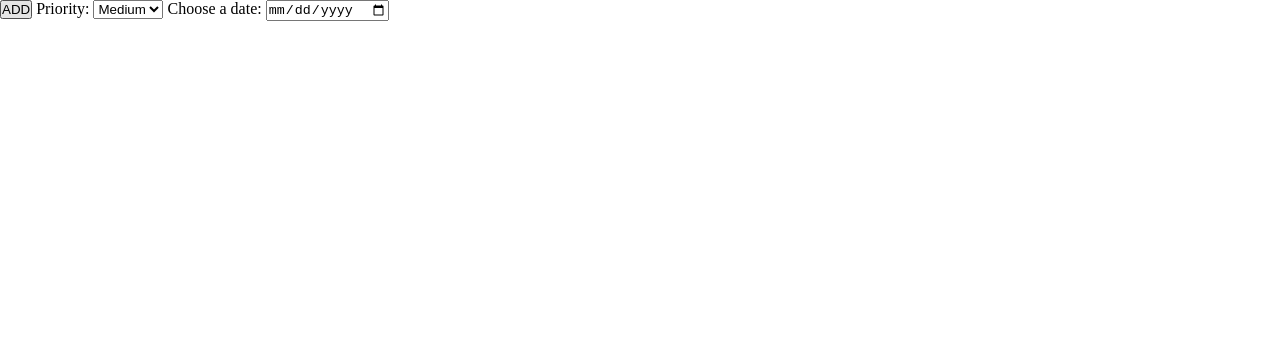
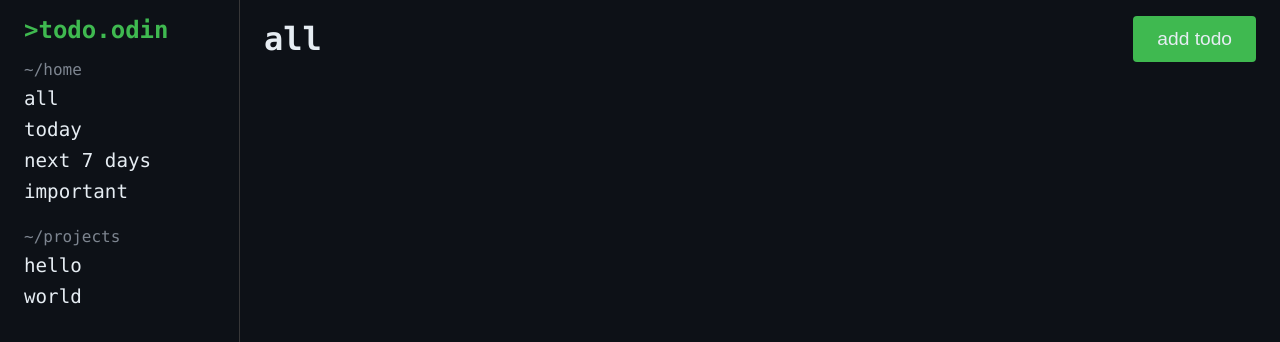
Before and after one commit to Vescien/odin-project-todo-list, a website built with webpack: page src/template.html in a window 1280 px wide. Shown: the top 342 px of the page. Built offline with nearby package versions, Linux system fonts and the light colour scheme.

Commit message:
Add styling for sidebar and todo header

```diff
--- a/src/index.js
+++ b/src/index.js
@@ -3,7 +3,7 @@ import './style.css';
 const addBtn = document.querySelector(".add");
 const priority = document.querySelector("#priority");
 const datepicker = document.querySelector("#datepicker");
-addBtn.addEventListener("click", () => { addTodo() });
+// addBtn.addEventListener("click", () => { addTodo() });
 
 const TODOS = [];
 
--- a/src/style.css
+++ b/src/style.css
@@ -1,5 +1,23 @@
+:root {
+    --font-mono: "JetBrains Mono", "IBM Plex Mono", ui-monospace, SFMono-Regular, Menlo, monospace;
+    --font-sans: "Space Grotesk", "Inter", system-ui, -apple-system, "Segoe UI", sans-serif;
+    --bg-color: #0d1117;
+    --title-color: #3fb950;
+    --sidebar-selected: #12261A;
+    --todo-selected: #12261A;
+    --border-color: #373738;
+    --primary-text-color: #e6edf3;
+    --muted-label-color: #7d8590;
+    --high-color: #f47067;
+    --medium-color: #e3b341;
+    --low-color: #79b8ff;
+}
+
 html {
     box-sizing: border-box;
+    -moz-text-size-adjust: none;
+    -webkit-text-size-adjust: none;
+    text-size-adjust: none;
 }
 
 *,
@@ -10,10 +28,65 @@ html {
     margin: 0;
 }
 
-html {
-    -moz-text-size-adjust: none;
-    -webkit-text-size-adjust: none;
-    text-size-adjust: none;
+body {
+    background-color: var(--bg-color);
+    font-family: var(--font-mono);
+    color: var(--primary-text-color);
+}
+
+.wrapper {
+    display: flex;
+    height: 100vh;
+}
+
+#sidebar {
+    width: 240px;
+    border-right: 1px solid var(--border-color);
+    padding: 1rem 1.5rem;
+}
+
+#sidebar-title {
+    font-size: 1.5rem;
+    color: var(--title-color);
+    padding-bottom: 1rem;
+}
+
+.sidebar-project {
+    font-size: 1.2rem;
+    color: var(--primary-text-color);
+}
+
+#info {
+    flex: 1;
+    padding: 1rem 1.5rem;
+}
+
+#info-header {
+    display: flex;
+    justify-content: space-between;
+    align-items: center;
+}
+
+#info-title {
+    font-size: 2rem;
+}
+
+.add {
+    color: var(--primary-text-color);
+    background-color: var(--title-color);
+    font-size: 1.2rem;
+    padding: .75rem 1.5rem;
+    border: none;
+    border-radius: .25rem;
+}
+
+.subtext {
+    display: flex;
+    flex-direction: column;
+    gap: .5rem;
+    font-size: 1rem;
+    color: var(--muted-label-color);
+    margin-bottom: 1.5rem;
 }
 
 ul[role='list'],
--- a/src/template.html
+++ b/src/template.html
@@ -7,7 +7,34 @@
     <script src="index.js" defer></script>
 </head>
 <body>
-    <button class="add">ADD</button>
+    <div class="wrapper">
+        <div id="sidebar">
+            <h1 id="sidebar-title">>todo.odin</h1>
+            <div class="subtext">~/home
+                <p class="sidebar-project">all</p>
+                <p class="sidebar-project">today</p>
+                <p class="sidebar-project">next 7 days</p>
+                <p class="sidebar-project">important</p>
+            </div>
+
+            <div class="subtext">~/projects
+                <p class="sidebar-project">hello</p>
+                <p class="sidebar-project">world</p>
+            </div>
+
+        </div>
+
+        <div id="info">
+            <div id="info-header">
+                <h1 id="info-title">all</h1>
+                <button class="add">add todo</button>
+            </div>
+
+        </div>
+    </div>
+
+
+    <!-- <button class="add">ADD</button>
     <label for="priority">Priority:</label>
     <select id="priority" name="priority">
         <option value="low">Low</option>
@@ -15,6 +42,6 @@
         <option value="high">High</option>
     </select>
     <label for="datepicker">Choose a date:</label>
-    <input type="date" id="datepicker" name="trip-start">
+    <input type="date" id="datepicker" name="trip-start"> -->
 </body>
 </html>
```
Also changed, not shown: src/helper.js (added).
